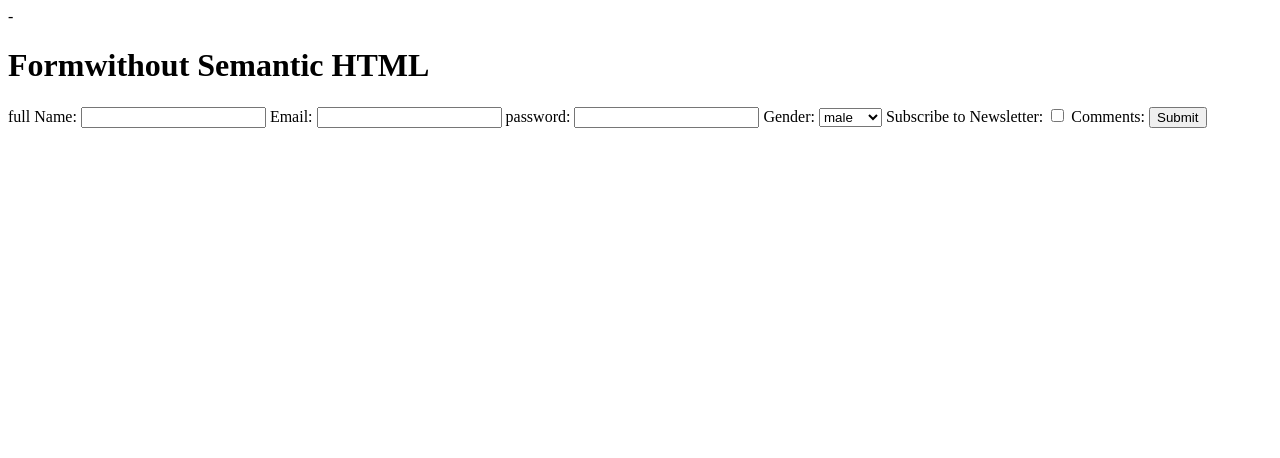
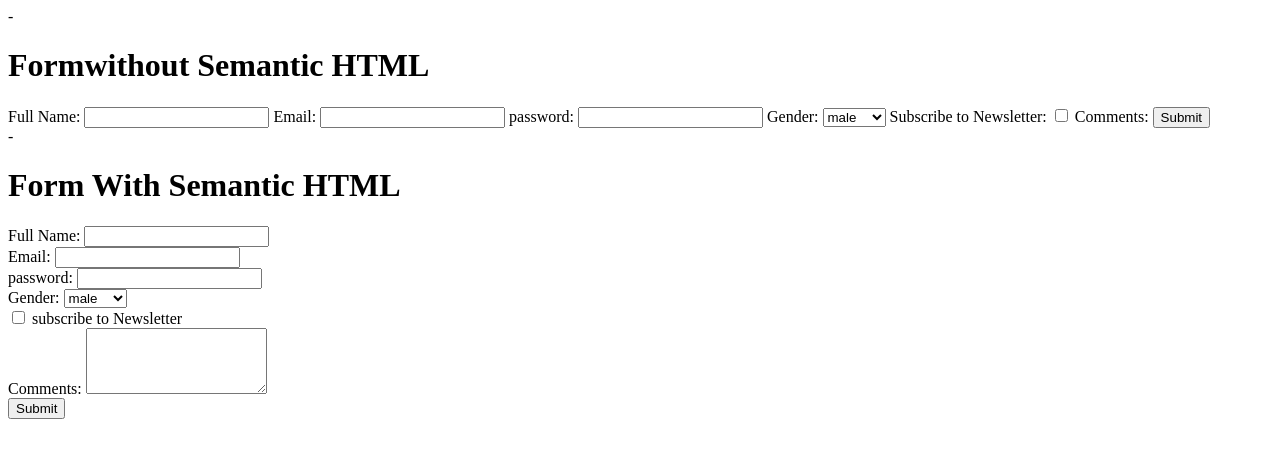
Before and after one commit to Pinchestar/codespaces-blank, a plain HTML site: page index.html in a window 1280 px wide. Drawn offline with Linux system fonts and the light colour scheme.

Commit message:
change to semantic

```diff
--- a/index.html
+++ b/index.html
@@ -1,5 +1,5 @@
 <!DOCTYPE html>
-<html lang="en"
+<html lang="en">
 
 <head>
     <meta charset="UTF.8">-
@@ -12,7 +12,7 @@
     <h1>Formwithout Semantic HTML</h1>
 
     <form>
-        <label for="fullName">full Name:</label>
+        <label for="fullName">Full Name:</label>
         <input type="text" id="fullName" name="fullName" required>
 
         <label for="email">Email:</label>
@@ -40,3 +40,61 @@
 </body>
 
 </html>
+
+
+
+
+<!DOCTYPE html>
+<html lang="en">
+<head>
+    <meta charset="UTF.8">-
+    <meta name="viewport" content="width=device-width, initial-scale=1.0">
+    <title>Form With Semantic HTML</title>
+
+</head>
+<body>
+
+    <h1>Form With Semantic HTML</h1>
+
+     <form>
+        <section>
+            <label for="fullName">Full Name:</label>
+            <input type="text" id="fullName" name="fullName" required>
+        </section>
+
+        <section>
+            <label for="email">Email:</label>
+            <input type="email" id="email" name="email" required>
+        </section>
+
+        <section>
+            <label for="password">password:</label>
+            <input type="password" id="password" name="password" required>
+        </section>
+
+        <section>
+         <label for="gender">Gender:</label>
+         <select id="gender" name="gender">
+            <option value="male">male</option>
+            <option value="female">female</option>
+            <option value="other">other</option>
+         </select>
+        </section>
+
+        <section>
+          <label>
+            <input type="checkbox" id="newsletter"name="newsletter">
+            subscribe to Newsletter
+          </label>
+        </section>
+
+        <section>
+          <label for="comments">Comments:</label>
+          <textarea id="comments" name="comments" rows="4"></textarea>
+        </section>
+
+        <button type="submit">Submit</button>
+     </form>
+
+    </body>
+    </html>
```
